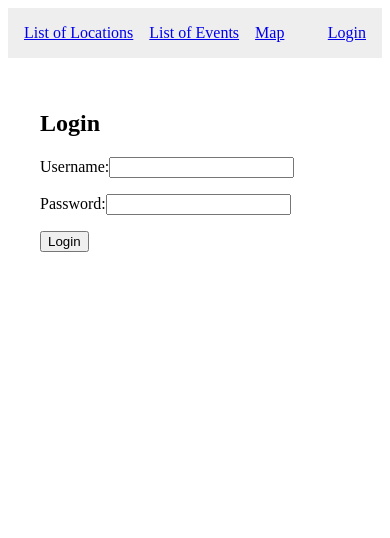
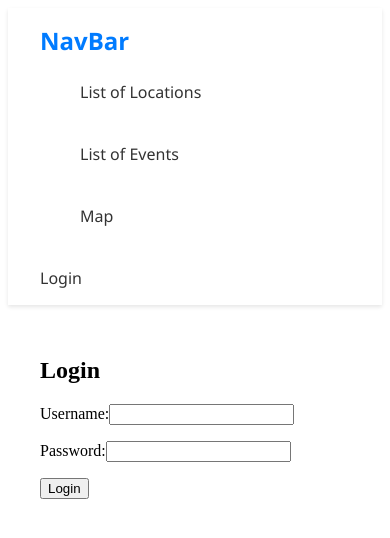
Before and after one commit to Lemon7777-p/projecct-2720, a React (Create React App) app in the folder frontend/: page /login in a window 390 px wide. Shown: the top 538 px of the page. Built offline with nearby package versions, Linux system fonts and the light colour scheme.

Commit message:
Add files via upload

```diff
--- /dev/null
+++ b/frontend/src/components/NavBar.css
@@ -0,0 +1,103 @@
+/* src/components/NavBar.css */
+
+/* Navbar Container */
+.navbar {
+    display: flex;
+    justify-content: space-between;
+    align-items: center;
+    padding: 1rem 2rem;
+    background-color: #ffffff;
+    box-shadow: 0 2px 4px rgba(0, 0, 0, 0.1);
+    font-family: 'Segoe UI', Tahoma, Geneva, Verdana, sans-serif;
+}
+
+/* Branding */
+.navbar-brand {
+    font-size: 1.5rem;
+    font-weight: bold;
+    color: #007bff;
+    text-decoration: none;
+}
+
+/* Navigation Links */
+.nav-links {
+    display: flex;
+    gap: 1.5rem;
+    list-style: none;
+}
+
+    .nav-links li {
+        position: relative;
+    }
+
+    .nav-links a {
+        text-decoration: none;
+        color: #333333;
+        font-size: 1rem;
+        transition: color 0.3s ease;
+    }
+
+        .nav-links a:hover,
+        .nav-links a:focus {
+            color: #007bff;
+        }
+
+        /* Active Link */
+        .nav-links a.active {
+            color: #007bff;
+            font-weight: 600;
+        }
+
+/* Authentication Section */
+.auth-section {
+    display: flex;
+    align-items: center;
+    gap: 1rem;
+}
+
+    .auth-section a,
+    .auth-section button {
+        text-decoration: none;
+        color: #333333;
+        font-size: 1rem;
+        background: none;
+        border: none;
+        cursor: pointer;
+        transition: color 0.3s ease;
+    }
+
+        .auth-section a:hover,
+        .auth-section a:focus,
+        .auth-section button:hover,
+        .auth-section button:focus {
+            color: #007bff;
+        }
+
+/* Responsive Design */
+@media (max-width: 768px) {
+    .navbar {
+        flex-direction: column;
+        align-items: flex-start;
+    }
+
+    .nav-links {
+        flex-direction: column;
+        width: 100%;
+    }
+
+        .nav-links li {
+            width: 100%;
+        }
+
+        .nav-links a {
+            display: block;
+            width: 100%;
+            padding: 0.5rem 0;
+        }
+
+    .auth-section {
+        width: 100%;
+        justify-content: flex-start;
+        margin-top: 1rem;
+    }
+}
--- a/frontend/src/components/NavBar.js
+++ b/frontend/src/components/NavBar.js
@@ -1,30 +1,73 @@
 // src/components/NavBar.js
+
 import React, { useContext } from 'react';
 import { AuthContext } from '../AuthContext';
-import { Link } from 'react-router-dom';
+import { Link, useLocation } from 'react-router-dom';
+import './NavBar.css'; // Import the CSS file
 
 function NavBar() {
   const { username, logout, role } = useContext(AuthContext);
+  const location = useLocation();
+
+  // Function to determine if the link is active
+  const isActive = (path) => {
+    return location.pathname === path;
+  };
 
   return (
-    <div style={{ display: 'flex', justifyContent: 'space-between', padding: '1rem', background: '#eee' }}>
-      <div style={{ display: 'flex', gap: '1rem' }}>
-        <Link to="/">List of Locations</Link>
-        <Link to="/events">List of Events</Link>
-        <Link to="/map">Map</Link>
-        {username && <Link to="/favorites">Favorites</Link>}
-        {role === 'admin' && <Link to="/admin">Admin</Link>}
-      </div>
-      <div>
+    <nav className="navbar">
+      {/* Branding Section */}
+      <Link to="/" className="navbar-brand">
+        NavBar
+      </Link>
+
+      {/* Navigation Links */}
+      <ul className="nav-links">
+        <li>
+          <Link to="/" className={isActive('/') ? 'active' : ''}>
+            List of Locations
+          </Link>
+        </li>
+        <li>
+          <Link to="/events" className={isActive('/events') ? 'active' : ''}>
+            List of Events
+          </Link>
+        </li>
+        <li>
+          <Link to="/map" className={isActive('/map') ? 'active' : ''}>
+            Map
+          </Link>
+        </li>
+        {username && (
+          <li>
+            <Link to="/favorites" className={isActive('/favorites') ? 'active' : ''}>
+              Favorites
+            </Link>
+          </li>
+        )}
+        {role === 'admin' && (
+          <li>
+            <Link to="/admin" className={isActive('/admin') ? 'active' : ''}>
+              Admin
+            </Link>
+          </li>
+        )}
+      </ul>
+
+      {/* Authentication Section */}
+      <div className="auth-section">
         {username ? (
           <>
-            Welcome, {username} | <button onClick={logout}>Logout</button>
+            <span>Welcome, {username}</span> |{' '}
+            <button onClick={logout} className="logout-button">
+              Logout
+            </button>
           </>
         ) : (
           <Link to="/login">Login</Link>
         )}
       </div>
-    </div>
+    </nav>
   );
 }
 
```
